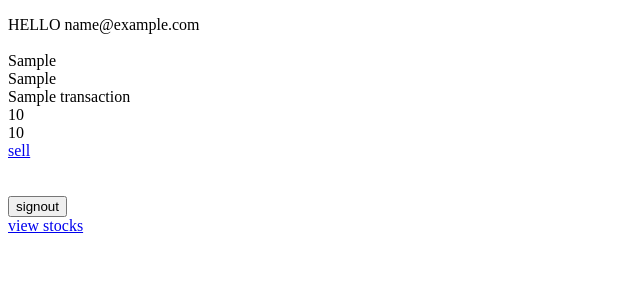
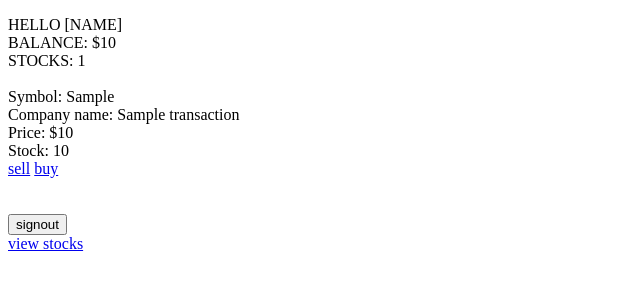
Before and after one commit to jcdebelen/trading-app, a Rails app: page / in a window 1280 px wide. Shown: the top 300 px of the page, without its empty margins (0-640 px from the left). Run offline with Rails 7, Linux system fonts and the light colour scheme; a user stored in the database is signed in; tables that the repository leaves empty hold one stand-in row (values such as "Sample post"); some libraries are stand-ins or nearby versions.

Commit message:
user balance reflected on buy or sell

```diff
--- a/app/controllers/pages_controller.rb
+++ b/app/controllers/pages_controller.rb
@@ -1,5 +1,5 @@
 class PagesController < ApplicationController
   def home
-    @transactions = current_user.transactions
+    @transactions = current_user.transactions.where("stock_quantity != ?", 0)
   end
 end
--- a/app/views/pages/home.html.erb
+++ b/app/views/pages/home.html.erb
@@ -1,13 +1,15 @@
-HELLO <%= current_user.email %>
+HELLO [<%= current_user.email.split("@")[0].upcase %>]<br>
+BALANCE: $<%= current_user.balance %><br>
+STOCKS: <%= @transactions.length %>
 <br>
 <br>
 <% @transactions.each do |transaction| %>
-  <%= transaction.ticker %><br>
-  <%= transaction.symbol %><br>
-  <%= transaction.company_name %><br>
-  <%= transaction.stock_price %><br>
-  <%= transaction.stock_quantity %><br>
+  Symbol: <%= transaction.symbol %><br>
+  Company name: <%= transaction.company_name %><br>
+  Price: $<%= transaction.stock_price %><br>
+  Stock: <%= transaction.stock_quantity %><br>
   <%= link_to "sell", transactions_sell_path(transaction.id) %>
+  <%= link_to 'buy', transactions_buy_path(TS: transaction.symbol, TID: transaction.stock_id) %>
   <br>
   <br>
 <% end %>
--- a/app/views/transactions/sell.html.erb
+++ b/app/views/transactions/sell.html.erb
@@ -1,7 +1,8 @@
 SELLING [<%= @transaction.symbol %>] STOCKS <br>
-Price: <%= @transaction.stock_price %> <br>
+Price: $<%= @transaction.stock_price %> <br>
 you currently have <%= @transaction.stock_quantity %> <br>
 <%= form_with model: @transaction, method: :delete, data: {turbo: false} do |form| %>
+  <%= form.hidden_field :ticker, value: "sell" %>
   <%= form.hidden_field :symbol %>
   <%= form.number_field :stock_quantity, in: 1..@transaction.stock_quantity %>
   <%= form.submit "sell" %>
--- a/db/migrate/20220730092904_devise_create_users.rb
+++ b/db/migrate/20220730092904_devise_create_users.rb
@@ -33,7 +33,7 @@ class DeviseCreateUsers < ActiveRecord::Migration[7.0]
       # t.datetime :locked_at
 
       t.integer :role, default: 0
-
+      t.integer :balance, default: 0
       t.timestamps null: false
     end
 
```
Also changed, not shown: app/controllers/transactions_controller.rb (+11 -10 lines), db/schema.rb.
